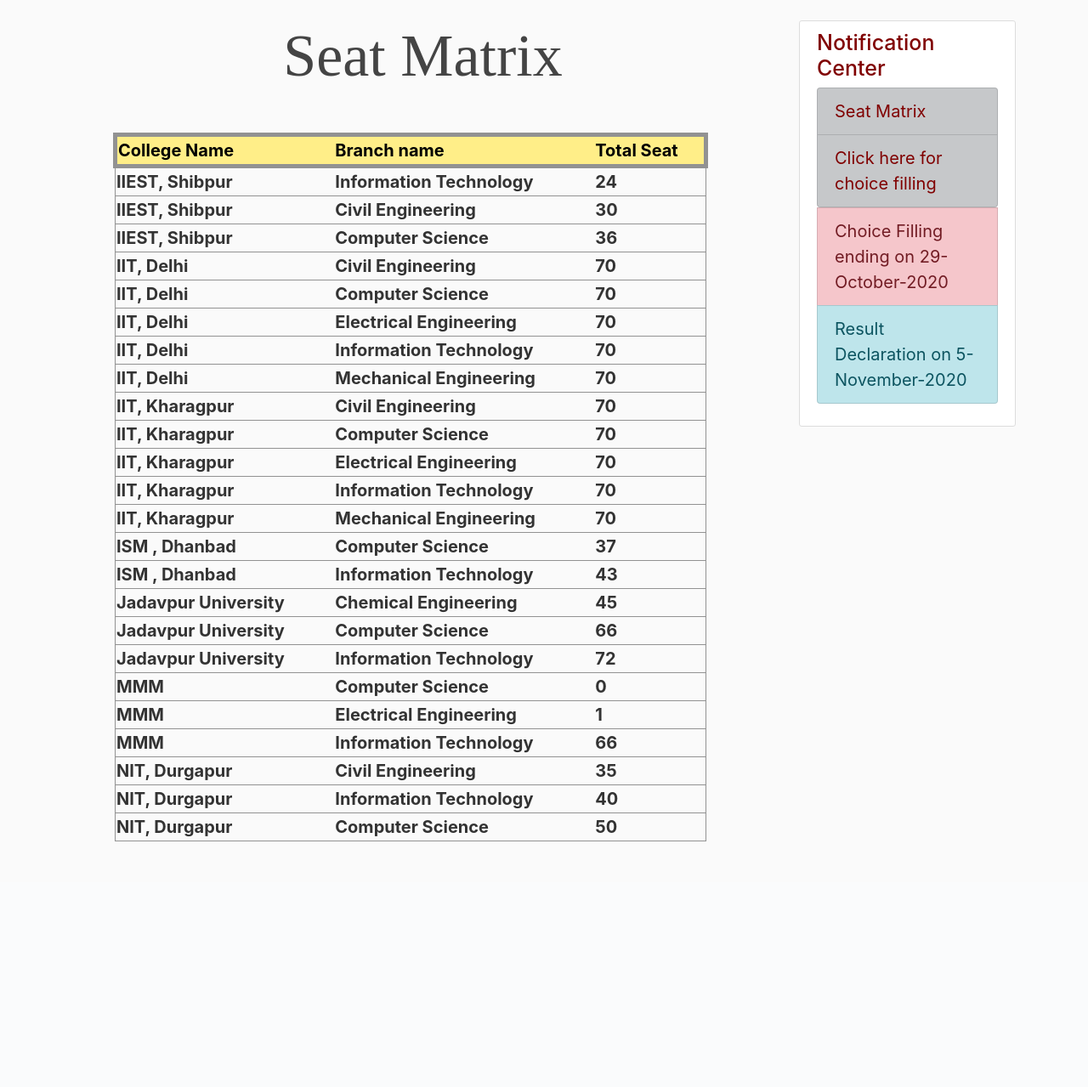
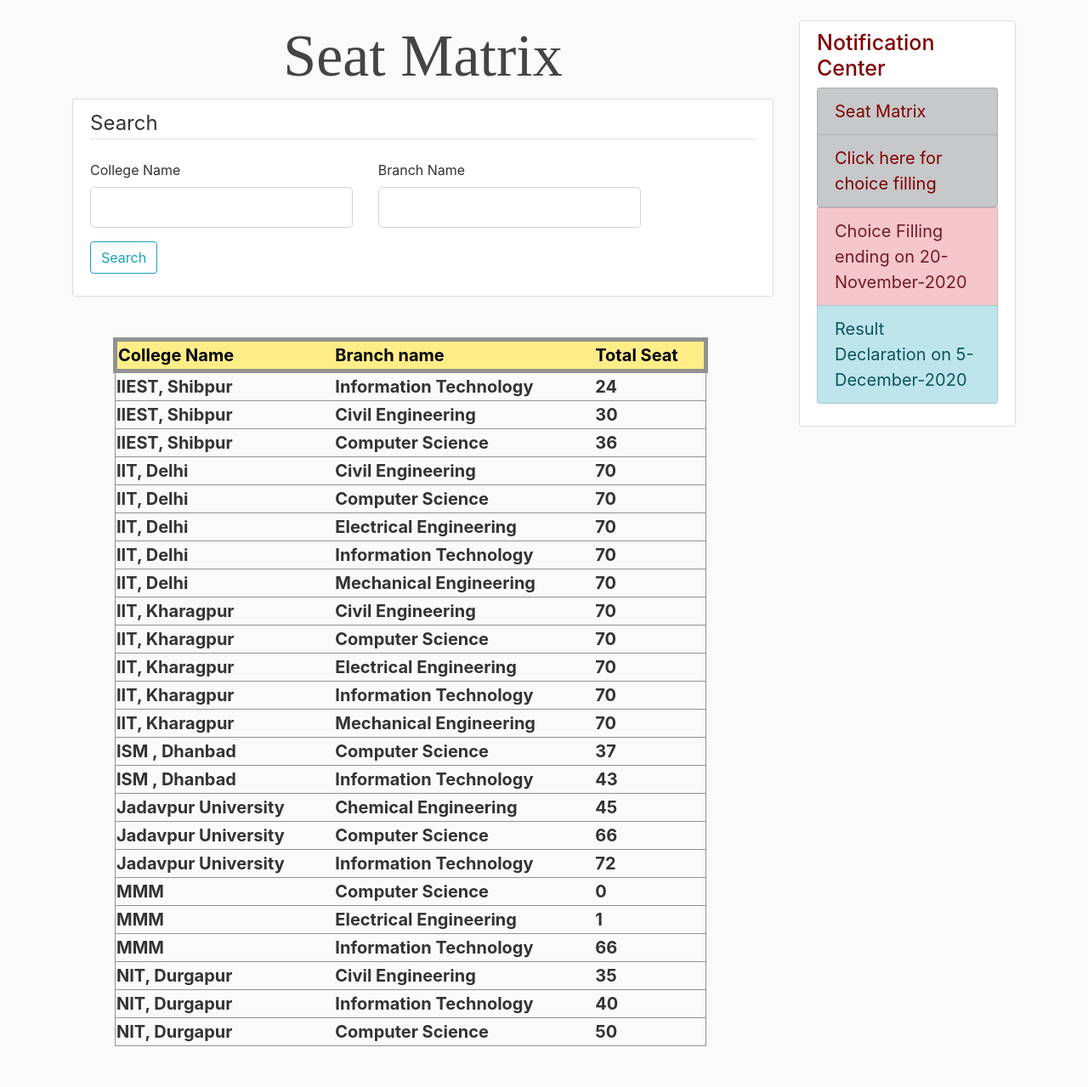
Before and after one commit to manwithavan1998/Counselling-version2-, a Flask app: a page that uses flaskblog/templates/layout.html in a window 1280 px wide. Shown: the part 56-1335 px from the top of the page at 85% size. Before the commit the page ends 1046 px from the top, so only its background shows below. Run offline with Flask 2, Linux system fonts and the light colour scheme; data comes from the database, SQL or seed files in the repository; both versions use the stored data as it was after the commit; lists and menus that the app fills with data are empty; some libraries are stand-ins or nearby versions.

Commit message:
added search feature

```diff
--- a/flaskblog/forms.py
+++ b/flaskblog/forms.py
@@ -178,3 +178,9 @@ class PostForm(FlaskForm):
 
 class DeclareResultForm(FlaskForm):
     submit = SubmitField('Result')
+
+
+class SearchSeatForm(FlaskForm):
+    collegename = StringField('College Name')
+    branchname = StringField('Branch Name')
+    search = SubmitField('Search')
--- a/flaskblog/routes.py
+++ b/flaskblog/routes.py
@@ -3,7 +3,7 @@ import secrets
 from PIL import Image
 from flask import render_template, url_for, flash, redirect, request, abort
 from flaskblog import app, db, bcrypt
-from flaskblog.forms import RegistrationForm, LoginForm, UpdateAccountForm, PostForm, AdminLoginForm,CollegeForm,BranchForm,CourseForm,DeclareResultForm
+from flaskblog.forms import RegistrationForm, LoginForm, UpdateAccountForm, PostForm, AdminLoginForm,CollegeForm,BranchForm,CourseForm,DeclareResultForm,SearchSeatForm
 from flaskblog.models import User, Post, College, Course, Branch, User_preference, Admin, AllocatedSeat
 from flask_login import login_user, current_user, logout_user, login_required
 import logging
@@ -166,7 +166,7 @@ def logout():
     logout_user()
     return redirect(url_for('home'))
 
-@app.route("/seat matrix")
+@app.route("/seat matrix",methods=['GET', 'POST'])
 def seat_matrix():
     colleges = College.query.all()
     courses = Course.query.all()
@@ -186,10 +186,25 @@ def seat_matrix():
                 temp.append(item.no_of_seat)
         list.append(temp)
     list.sort()
-    return render_template('colleges.html', title='collegelist' , courses = courses,join_query = list)
+    form = SearchSeatForm()
+    newlist = []
+    if form.validate_on_submit():
+        for item in list:
+            if form.collegename.data and form.branchname.data:
+                if item[0].lower() == form.collegename.data.lower() and item[2].lower() == form.branchname.data.lower():
+                    newlist.append(item)
+            elif form.collegename.data:
+                if item[0].lower() == form.collegename.data.lower():
+                    newlist.append(item)
+            elif form.branchname.data:
+                if item[2].lower() == form.branchname.data.lower():
+                    newlist.append(item)
+        list = newlist
+
+    return render_template('colleges.html', title='collegelist' , courses = courses,join_query = list,form = form)
 
 
-@app.route("/adminseatmatrix")
+@app.route("/adminseatmatrix",methods=['GET', 'POST'])
 @adminlogin_required
 def adminseat_matrix():
     colleges = College.query.all()
@@ -211,8 +226,22 @@ def adminseat_matrix():
         list.append(temp)
 
     list.sort()
+    form = SearchSeatForm()
+    newlist = []
+    if form.validate_on_submit():
+        for item in list:
+            if form.collegename.data and form.branchname.data:
+                if item[0].lower() == form.collegename.data.lower() and item[2].lower() == form.branchname.data.lower():
+                    newlist.append(item)
+            elif form.collegename.data:
+                if item[0].lower() == form.collegename.data.lower():
+                    newlist.append(item)
+            elif form.branchname.data:
+                if item[2].lower() == form.branchname.data.lower():
+                    newlist.append(item)
+        list = newlist
 
-    return render_template('admincolleges.html', title='collegelist' , courses = courses,join_query = list)
+    return render_template('admincolleges.html', title='collegelist' , courses = courses,join_query = list, form = form)
 
 def save_picture(form_picture):
     random_hex = secrets.token_hex(8)
--- a/flaskblog/templates/adminlogin.html
+++ b/flaskblog/templates/adminlogin.html
@@ -31,10 +31,7 @@
                         {{ form.password1(class="form-control form-control-lg") }}
                     {% endif %}
                 </div>
-                <div class="form-check">
-                    {{ form.remember1(class="form-check-input") }}
-                    {{ form.remember1.label(class="form-check-label") }}
-                </div>
+
             </fieldset>
             <div class="form-group">
                 {{ form.submit1(class="btn btn-outline-info") }}
--- a/flaskblog/templates/choices.html
+++ b/flaskblog/templates/choices.html
@@ -9,9 +9,9 @@
 {% endif %}
 {% if (current_time.year == 2020 and current_time.month==12 and current_time.day <5 and current_time.year == 2020 and current_time.month==12 and current_time.day >=1) or (current_time.year == 2020 and current_time.month==11 and current_time.day > 20 and current_time.year == 2020 and current_time.month==11 and current_time.day <=30 )%}
 
-    <div class="content-section">
-        <h2>Choice Filling was Closed on 20 November 2020.</h1>
-        <h2> Result will be declared on 5 December 2020.</h2>
+    <div class="content-section" style="text-align: center;">
+        <h2 style="color: red;text-align: center;">Choice Filling was Closed on 20 November 2020.</h1>
+        <h2 style="color: red;text-align: center;"> Result will be declared on 5 December 2020.</h2>
     </div>
 
 {% endif %}
--- a/flaskblog/templates/colleges.html
+++ b/flaskblog/templates/colleges.html
@@ -1,6 +1,48 @@
 {% extends "layout.html" %}
 {% block content %}
     <h1 style="text-align: center; font-family: 'Times New Roman', Times, serif;font-size: 70px">Seat Matrix</h1>
+
+    <div class="content-section">
+        <form method="POST" action="">
+            {{ form.hidden_tag() }}
+            <fieldset class="form-group">
+                <legend class="border-bottom mb-4">Search</legend>
+                <div class = "row">
+                <div class="col-md-5">
+                    {{ form.collegename.label(class="form-control-label") }}
+
+                    {% if form.collegename.errors %}
+                        {{ form.collegename(class="form-control form-control-lg is-invalid") }}
+                        <div class="invalid-feedback">
+                            {% for error in form.collegename.errors %}
+                                <span>{{ error }}</span>
+                            {% endfor %}
+                        </div>
+                    {% else %}
+                        {{ form.collegename(class="form-control form-control-lg") }}
+                    {% endif %}
+                </div>
+                <div class="col-md-5">
+                    {{ form.branchname.label(class="form-control-label") }}
+
+                    {% if form.branchname.errors %}
+                        {{ form.branchname(class="form-control form-control-lg is-invalid") }}
+                        <div class="invalid-feedback">
+                            {% for error in form.branchname.errors %}
+                                <span>{{ error }}</span>
+                            {% endfor %}
+                        </div>
+                    {% else %}
+                        {{ form.branchname(class="form-control form-control-lg") }}
+                    {% endif %}
+                </div>
+                </div>
+            </fieldset>
+            <div class="form-group">
+                {{ form.search(class="btn btn-outline-info") }}
+            </div>
+        </form>
+    </div>
     <table class="m-5" style="width: 700px;font-size: 20px" >
         <tr class ="" style="color: black;border: 5px solid #929292;background-color: #FFEE88 ">
                 <th >
--- a/flaskblog/templates/layout.html
+++ b/flaskblog/templates/layout.html
@@ -69,8 +69,8 @@
                 <a href = "{{ url_for('seat_matrix') }}" class="list-group-item list-group-item-dark" style="color: maroon">Seat Matrix</a>
                 <a href = "{{ url_for('new_post') }}" class="list-group-item list-group-item-dark " style="color: maroon">Click here for choice filling</a>
                 </div>
-                <li class="list-group-item list-group-item-danger">Choice Filling ending on 29-October-2020</li>
-                <li class="list-group-item list-group-item-info">Result Declaration on 5-November-2020</li>
+                <li class="list-group-item list-group-item-danger">Choice Filling ending on 20-November-2020</li>
+                <li class="list-group-item list-group-item-info">Result Declaration on 5-December-2020</li>
 
               </ul>
             </p>
```
Also changed, not shown: flaskblog/templates/admincolleges.html (+43 -0 lines), flaskblog/templates/home.html (+0 -11 lines), flaskblog/site.db.
